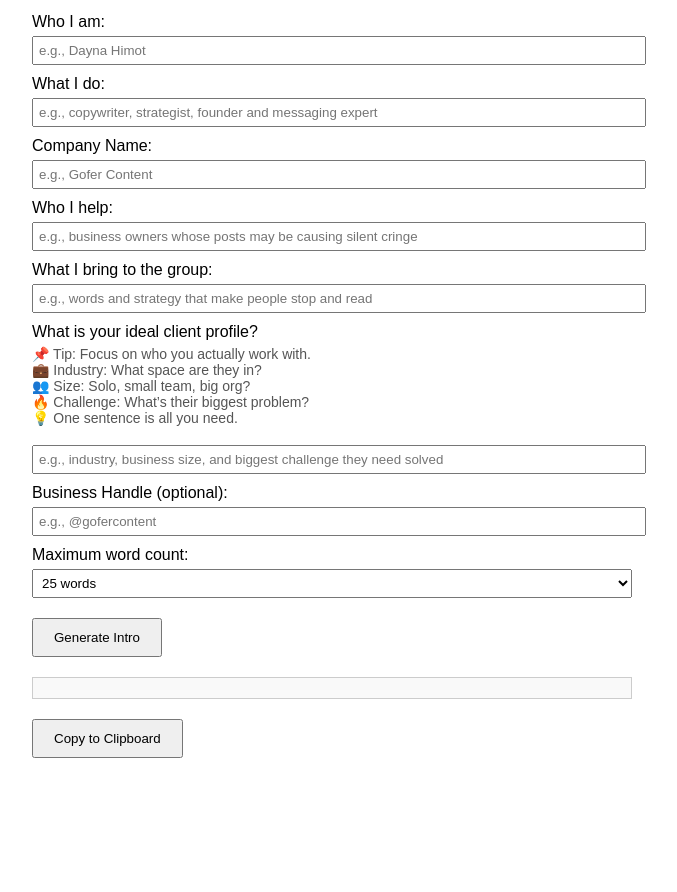
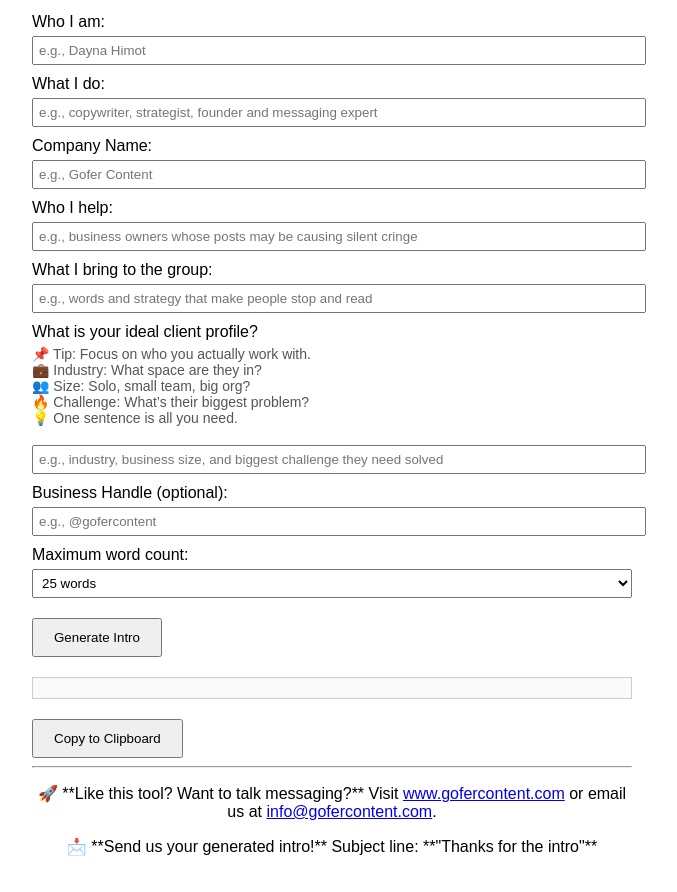
Before and after one commit to clipboard250/chat-intro, a plain HTML site: page index.html in a window 1280 px wide. Shown: the part 122-1014 px from the top of the page, without its empty margins (308-985 px from the left). Before the commit the page ends 900 px from the top, so only its background shows below. Drawn offline with Linux system fonts and the light colour scheme.

Commit message:
Update index.html
updated with CTA

```diff
--- a/index.html
+++ b/index.html
@@ -3,7 +3,7 @@
 <head>
     <meta charset="UTF-8">
     <meta name="viewport" content="width=device-width, initial-scale=1.0">
-   <title>𝕏 Biz Group Chat Intro Builder</title>
+   <title>Chat Intro Generator</title>
     <style>
         body {
             font-family: Arial, sans-serif;
@@ -171,5 +171,16 @@ if (idealClient.trim() !== "") { // Only add if not empty
             alert('Intro copied to clipboard!');
         }
     </script>
+    <hr>
+<p style="text-align: center; font-size: 16px;">
+  🚀 **Like this tool? Want to talk messaging?**
+  Visit <a href="https://www.gofercontent.com" target="_blank">www.gofercontent.com</a>
+  or email us at <a href="mailto:info@gofercontent.com">info@gofercontent.com</a>.
+</p>
+
+<p style="text-align: center; font-size: 16px;">
+  📩 **Send us your generated intro!**
+  Subject line: **"Thanks for the intro"**
+</p>
 </body>
 </html>
```
